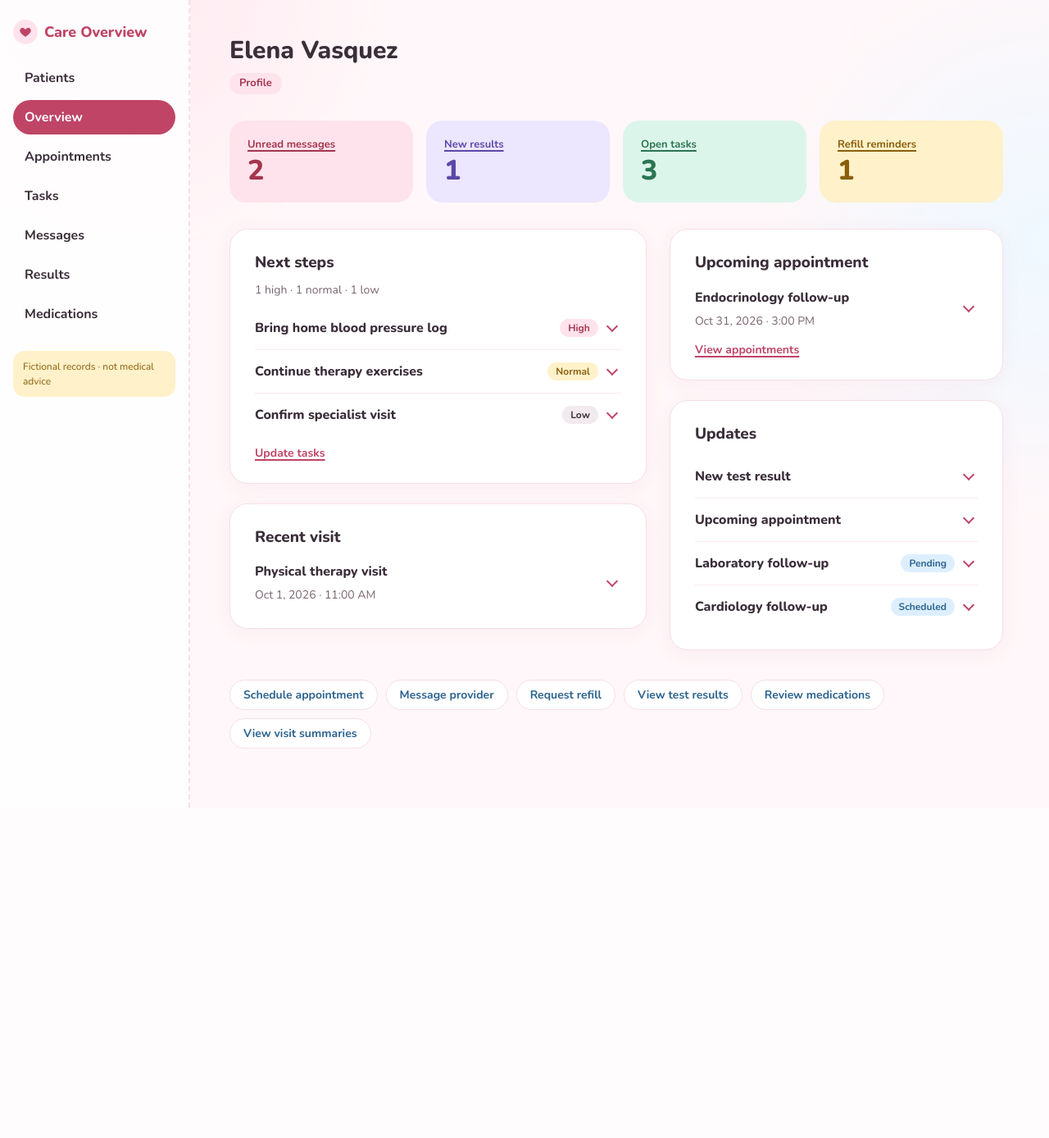
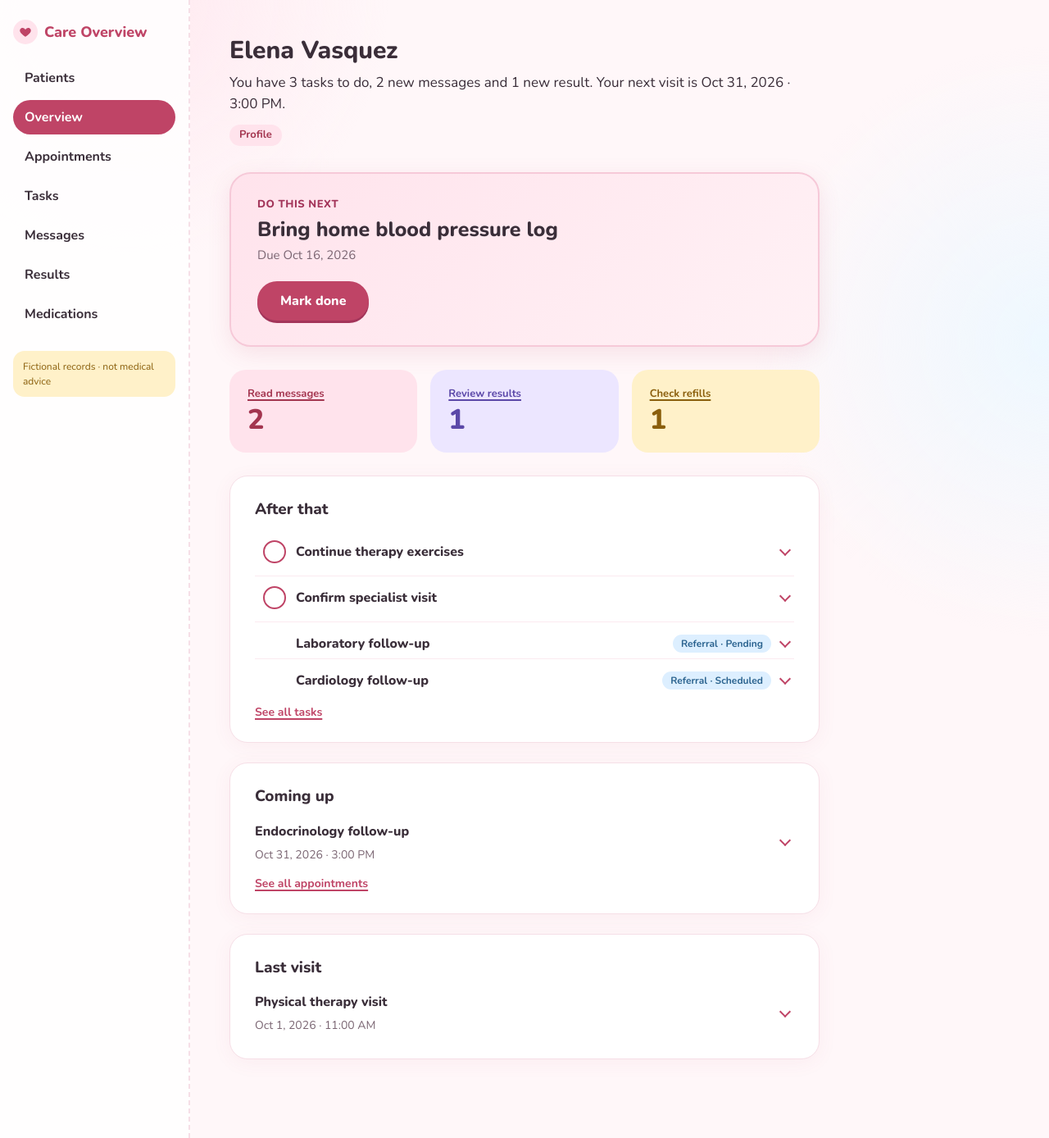
Before and after one commit to AdiSchoolGit/CS514, a Flask app: page /dashboard/3 in a window 1280 px wide. Shown: the whole page at 82% size. Before the commit the page ends 985 px from the top, so only its background shows below. Run offline with Flask 3, Linux system fonts and the light colour scheme; data comes from the database, SQL or seed files in the repository; parts of the project's set-up code (start-up, migrations or seed data) failed here and were passed over.

Commit message:
Simplify the dashboard: do-this-next card, task checklist, one column

```diff
--- a/app.py
+++ b/app.py
@@ -114,6 +114,85 @@ def visit_label(value):
     return label_text(value)
 
 
+PRIORITY_RANK = {"high": 0, "normal": 1, "low": 2}
+
+
+def plural(count, word):
+    return f"{count} {word}" if count == 1 else f"{count} {word}s"
+
+
+def rank_tasks(tasks):
+    return sorted(
+        tasks,
+        key=lambda t: (not t["is_overdue"], PRIORITY_RANK.get(t["priority"], 1), t["due_at"] or ""),
+    )
+
+
+def pick_focus(patient_id, ranked_tasks):
+    top = ranked_tasks[0] if ranked_tasks else None
+    if top and (top["is_overdue"] or top["priority"] == "high"):
+        return task_focus(top)
+    unread = [m for m in db.list_messages(patient_id) if m["status"] == "unread"]
+    if unread:
+        return {
+            "title": unread[0]["subject"],
+            "detail": f"From {unread[0]['provider_name']}",
+            "button": "Read message",
+            "url": url_for("messages", patient_id=patient_id),
+        }
+    new_results = [r for r in db.list_results(patient_id) if r["status"] == "new"]
+    if new_results:
+        return {
+            "title": new_results[0]["test_name"],
+            "detail": "A new result is ready",
+            "button": "View result",
+            "url": url_for("results", patient_id=patient_id),
+        }
+    return task_focus(top) if top else None
+
+
+def task_focus(task):
+    due = format_when(task["due_at"])
+    if not due:
+        detail = "No due date"
+    elif task["is_overdue"]:
+        detail = f"Overdue, was due {due}"
+    else:
+        detail = f"Due {due}"
+    return {
+        "task_id": task["id"],
+        "title": task["title"],
+        "detail": detail,
+        "button": "Mark done",
+        "url": url_for("complete_task", task_id=task["id"]),
+    }
+
+
+def attention_sentence(overview):
+    parts = []
+    if overview["open_task_count"]:
+        text = plural(overview["open_task_count"], "task") + " to do"
+        if overview["overdue_task_count"]:
+            text += f" ({overview['overdue_task_count']} overdue)"
+        parts.append(text)
+    if overview["unread_message_count"]:
+        parts.append(plural(overview["unread_message_count"], "new message"))
+    if overview["new_result_count"]:
+        parts.append(plural(overview["new_result_count"], "new result"))
+    if not parts:
+        return "You're all caught up."
+    if len(parts) == 1:
+        return f"You have {parts[0]}."
+    return f"You have {', '.join(parts[:-1])} and {parts[-1]}."
+
+
+def back_to(default_url):
+    target = request.form.get("next", "")
+    if target.startswith("/") and not target.startswith("//"):
+        return redirect(target)
+    return redirect(default_url)
+
+
 def require_patient(patient_id):
     patient = db.get_patient(patient_id)
     if patient is None:
@@ -192,17 +271,19 @@ def create_app(db_path=None):
     def dashboard(patient_id):
         patient = require_patient(patient_id)
         overview = db.care_overview(patient_id)
+        ranked = rank_tasks(db.list_tasks(patient_id, open_only=True))
+        focus = pick_focus(patient_id, ranked)
+        focus_task_id = focus.get("task_id") if focus else None
         return render_template(
             "dashboard.html",
             patient=patient,
             overview=overview,
+            summary=attention_sentence(overview),
+            focus=focus,
+            later_tasks=[t for t in ranked if t["id"] != focus_task_id],
             recent_visit=db.recent_visit(patient_id),
             upcoming=db.upcoming_appointment(patient_id),
-            tasks=db.list_tasks(patient_id, open_only=True),
-            priorities=db.task_counts_by_priority(patient_id),
             referrals=db.active_referrals(patient_id),
-            notifications=db.open_notifications(patient_id),
-            quick_links=db.quick_links(patient_id),
         )
 
     @app.get("/appointments/<int:patient_id>")
@@ -344,7 +425,7 @@ def create_app(db_path=None):
             flash("Task is already complete.", "error")
         else:
             flash("Task marked complete.", "success")
-        return redirect(url_for("tasks", patient_id=task["patient_id"]))
+        return back_to(url_for("tasks", patient_id=task["patient_id"]))
 
     @app.post("/tasks/<int:task_id>/delete")
     def delete_task(task_id):
--- a/static/styles.css
+++ b/static/styles.css
@@ -205,18 +205,11 @@ p {
   margin-bottom: 32px;
 }
 
-.dashboard-grid {
-  display: grid;
-  grid-template-columns: minmax(0, 1.25fr) minmax(0, 1fr);
-  gap: 0 28px;
-  align-items: start;
-}
-
 .counts {
   display: grid;
   grid-template-columns: repeat(auto-fit, minmax(140px, 1fr));
   gap: 16px;
-  margin: 0;
+  margin: 0 0 28px;
 }
 
 .counts div {
@@ -268,13 +261,6 @@ p {
   font-size: 34px;
   font-weight: 800;
   line-height: 1.1;
-}
-
-.tile-note {
-  margin: 2px 0 0;
-  font-size: 13px;
-  font-weight: 700;
-  opacity: 0.85;
 }
 
 .facts {
@@ -378,10 +364,6 @@ p {
 .record-title {
   font-weight: 800;
   margin-bottom: 4px;
-}
-
-.priority-line {
-  margin: -4px 0 10px;
 }
 
 details.item > summary,
@@ -494,29 +476,6 @@ details.add-form[open] > summary h2 {
   font-size: 14px;
 }
 
-.quick {
-  display: flex;
-  flex-wrap: wrap;
-  gap: 10px;
-  margin-top: 12px;
-}
-
-.quick a {
-  background: var(--surface);
-  border: 1px solid var(--border);
-  color: var(--sky-ink);
-  text-decoration: none;
-  border-radius: 999px;
-  padding: 7px 16px;
-  font-size: 14px;
-  transition: transform 0.15s, background 0.15s;
-}
-
-.quick a:hover {
-  background: var(--sky);
-  transform: translateY(-2px);
-}
-
 .badge {
   display: inline-block;
   background: #f1eaee;
@@ -596,7 +555,16 @@ button:active {
   min-height: 34px;
   padding: 5px 16px;
   font-size: 13px;
-  box-shadow: 0 2px 0 var(--pink-dark);
+  background: var(--surface);
+  color: var(--pink);
+  border: 1.5px solid #f0b8ca;
+  box-shadow: none;
+}
+
+.record form button:hover,
+.row-actions button:hover {
+  background: var(--pink-soft);
+  color: var(--pink-dark);
 }
 
 .button-danger,
@@ -761,10 +729,6 @@ textarea:focus-visible {
     padding: 24px 18px 48px;
   }
 
-  .dashboard-grid {
-    display: block;
-  }
-
   .counts {
     grid-template-columns: repeat(2, minmax(0, 1fr));
   }
@@ -798,7 +762,6 @@ textarea:focus-visible {
     min-height: 44px;
   }
 
-  .quick a,
   details.more > summary {
     display: inline-flex;
     align-items: center;
@@ -823,3 +786,180 @@ textarea:focus-visible {
     font-size: 25px;
   }
 }
+
+.stack {
+  max-width: 720px;
+}
+
+.summary {
+  margin: 0 0 12px;
+  font-size: 17px;
+  line-height: 1.5;
+}
+
+.focus {
+  background: linear-gradient(135deg, #ffe3ec, #fff1f5);
+  border: 2px solid #f6c9d8;
+  border-radius: 26px;
+  padding: 28px 32px 30px;
+  margin-bottom: 28px;
+  box-shadow: 0 8px 28px rgba(191, 68, 102, 0.12);
+}
+
+.focus-label {
+  margin: 0 0 6px;
+  color: var(--pink-dark);
+  font-size: 13px;
+  font-weight: 800;
+  letter-spacing: 0.04em;
+  text-transform: uppercase;
+}
+
+.focus h2 {
+  margin: 0 0 4px;
+  font-size: 25px;
+  line-height: 1.25;
+}
+
+.focus .meta {
+  margin: 0 0 20px;
+  font-size: 15px;
+}
+
+.focus-button {
+  display: inline-flex;
+  align-items: center;
+  min-height: 48px;
+  padding: 10px 28px;
+  font-size: 16px;
+  text-decoration: none;
+}
+
+.focus-done {
+  background: var(--mint);
+  border-color: #bfe8d4;
+  box-shadow: none;
+}
+
+.focus-done .focus-label,
+.focus-done h2 {
+  color: var(--mint-ink);
+}
+
+.focus-done .meta {
+  margin: 0;
+}
+
+.todo {
+  list-style: none;
+  margin: 0;
+  padding: 0;
+}
+
+.todo-row {
+  display: flex;
+  align-items: flex-start;
+  gap: 6px;
+  border-top: 1px solid #fbeaf0;
+  padding: 2px 0;
+}
+
+.todo-row:first-child {
+  border-top: 0;
+}
+
+.todo-row details {
+  flex: 1;
+  min-width: 0;
+  padding-top: 8px;
+}
+
+.todo-note {
+  padding-left: 50px;
+}
+
+.todo-note details {
+  padding-top: 8px;
+}
+
+.check-btn {
+  position: relative;
+  flex: none;
+  width: 44px;
+  height: 44px;
+  min-height: 44px;
+  padding: 0;
+  background: none;
+  border: 0;
+  box-shadow: none;
+}
+
+.check-btn::before {
+  content: "";
+  position: absolute;
+  left: 10px;
+  top: 10px;
+  width: 24px;
+  height: 24px;
+  border: 2.5px solid var(--pink);
+  border-radius: 50%;
+  background: var(--surface);
+  transition: background 0.15s, border-color 0.15s;
+}
+
+.check-btn::after {
+  content: "";
+  position: absolute;
+  left: 19px;
+  top: 14px;
+  width: 6px;
+  height: 11px;
+  border-right: 2.5px solid var(--mint-ink);
+  border-bottom: 2.5px solid var(--mint-ink);
+  transform: rotate(45deg);
+  opacity: 0;
+  transition: opacity 0.15s;
+}
+
+.check-btn:hover,
+.check-btn:active {
+  background: none;
+  transform: none;
+  box-shadow: none;
+}
+
+.check-btn:hover::before,
+.check-btn:focus-visible::before {
+  background: var(--mint);
+  border-color: var(--mint-ink);
+}
+
+.check-btn:hover::after,
+.check-btn:focus-visible::after {
+  opacity: 1;
+}
+
+.check-btn:disabled::before {
+  background: var(--mint);
+  border-color: var(--mint-ink);
+}
+
+.check-btn:disabled::after {
+  opacity: 1;
+}
+
+@media (max-width: 800px) {
+  .focus {
+    padding: 22px 22px 24px;
+    border-radius: 22px;
+  }
+
+  .focus h2 {
+    font-size: 22px;
+  }
+
+  .focus-button {
+    width: 100%;
+    justify-content: center;
+  }
+}
--- a/templates/dashboard.html
+++ b/templates/dashboard.html
@@ -1,70 +1,116 @@
 {% extends "base.html" %}
 {% block title %}{{ patient.name }} · Care Overview{% endblock %}
 {% block content %}
+{% set here = url_for('dashboard', patient_id=patient.id) %}
+<div class="stack">
   <header class="page-header">
     <h1>{{ patient.name }}</h1>
+    <p class="summary">{{ summary }}{% if upcoming %} Your next visit is {{ upcoming.starts_at|when }}.{% endif %}</p>
     <details class="more">
       <summary>Profile</summary>
       <p class="meta">Born {{ patient.dob|when }} · Age {{ patient.age }} · {{ patient.email }} · {{ patient.phone }}</p>
-    <p class="meta">{% if overview.last_visit_at %}Last visit {{ overview.last_visit_at|when }}{% else %}No completed visit{% endif %}</p>
     </details>
   </header>
 
-<section class="overview" aria-labelledby="overview-heading">
-  <h2 id="overview-heading" class="sr-only">Care overview</h2>
-  {% set counts = [
-    ('Unread messages', overview.unread_message_count, url_for('messages', patient_id=patient.id), 'pink', None),
-    ('New results', overview.new_result_count, url_for('results', patient_id=patient.id), 'lavender', None),
-    ('Open tasks', overview.open_task_count, url_for('tasks', patient_id=patient.id), 'mint', overview.overdue_task_count),
-    ('Refill reminders', overview.refill_due_count, url_for('medications', patient_id=patient.id), 'butter', None),
-  ] %}
-  {% set shown = counts | selectattr(1) | list %}
-  {% if shown %}
+  {% if focus %}
+  <section class="focus" aria-labelledby="focus-heading">
+    <p class="focus-label" id="focus-heading">Do this next</p>
+    <h2>{{ focus.title }}</h2>
+    <p class="meta">{{ focus.detail }}</p>
+    {% if focus.task_id %}
+    <form method="post" action="{{ focus.url }}">
+      <input type="hidden" name="next" value="{{ here }}">
+      <button class="button focus-button" type="submit">{{ focus.button }}</button>
+    </form>
+    {% else %}
+    <a class="button focus-button" href="{{ focus.url }}">{{ focus.button }}</a>
+    {% endif %}
+  </section>
+  {% else %}
+  <section class="focus focus-done" aria-labelledby="focus-heading">
+    <p class="focus-label" id="focus-heading">All caught up</p>
+    <h2>Nothing needs your attention</h2>
+    <p class="meta">No open tasks.</p>
+  </section>
+  {% endif %}
+
+  {% set tiles = [
+    ('Read messages', overview.unread_message_count, url_for('messages', patient_id=patient.id), 'pink'),
+    ('Review results', overview.new_result_count, url_for('results', patient_id=patient.id), 'lavender'),
+    ('Check refills', overview.refill_due_count, url_for('medications', patient_id=patient.id), 'butter'),
+  ] | selectattr(1) | list %}
+  {% if tiles %}
   <dl class="counts">
-    {% for label, value, link, color, overdue in shown %}
+    {% for label, value, link, color in tiles %}
     <div class="tile tile-{{ color }}">
       <dt><a href="{{ link }}">{{ label }}</a></dt>
       <dd>{{ value }}</dd>
-      {% if overdue %}<p class="tile-note">{{ overdue }} overdue</p>{% endif %}
     </div>
     {% endfor %}
   </dl>
-  {% else %}
-  <p class="empty">Nothing needs attention right now.</p>
   {% endif %}
-</section>
 
-<div class="dashboard-grid">
-  <div>
+  {% if later_tasks or referrals %}
   <section class="card" aria-labelledby="steps-heading">
-      <h2 id="steps-heading">Next steps</h2>
-      {% if priorities %}
-      <p class="meta priority-line">{% for row in priorities %}{{ row.task_count }} {{ row.priority|label|lower }}{% if not loop.last %} · {% endif %}{% endfor %}</p>
-      {% endif %}
-      {% if tasks %}
-      <ul class="records">
-        {% for task in tasks %}
-        <li class="record">
+    <h2 id="steps-heading">{% if focus %}After that{% else %}Next steps{% endif %}</h2>
+    <ul class="todo">
+      {% for task in later_tasks %}
+      <li class="todo-row">
+        <form method="post" action="{{ url_for('complete_task', task_id=task.id) }}">
+          <input type="hidden" name="next" value="{{ here }}">
+          <button class="check-btn" type="submit" aria-label="Mark done: {{ task.title }}"></button>
+        </form>
         <details class="item">
           <summary>
             <span class="record-title">{{ task.title }}</span>
             {% if task.is_overdue %}<span class="badge badge-overdue">Overdue</span>
-              {% else %}<span class="badge badge-{{ task.priority }}">{{ task.priority|label }}</span>{% endif %}
+            {% elif task.priority == 'high' %}<span class="badge badge-high">High</span>{% endif %}
           </summary>
           <p class="meta">{{ task.task_type|label }} · Due {{ task.due_at|when }}{% if task.visit_at %} · Related visit {{ task.visit_at|when }}{% endif %}</p>
           {% if task.details %}<p>{{ task.details }}</p>{% endif %}
         </details>
       </li>
       {% endfor %}
+      {% for referral in referrals %}
+      <li class="todo-row todo-note">
+        <details class="item">
+          <summary>
+            <span class="record-title">{{ referral.reason }}</span>
+            <span class="badge badge-{{ referral.status }}">Referral · {{ referral.status|label }}</span>
+          </summary>
+          <p class="meta">{{ referral.department_name }} · {{ referral.provider_name }}</p>
+        </details>
+      </li>
+      {% endfor %}
     </ul>
-      <p class="card-link"><a href="{{ url_for('tasks', patient_id=patient.id) }}">Update tasks</a></p>
+    <p class="card-link"><a href="{{ url_for('tasks', patient_id=patient.id) }}">See all tasks</a></p>
+  </section>
+  {% endif %}
+
+  <section class="card" aria-labelledby="upcoming-heading">
+    <h2 id="upcoming-heading">Coming up</h2>
+    {% if upcoming %}
+    <details class="item">
+      <summary>
+        <span class="record-title">{{ upcoming.reason }}</span>
+        <span class="meta">{{ upcoming.starts_at|when }}</span>
+      </summary>
+      <dl class="facts">
+        <div><dt>Provider</dt><dd>{{ upcoming.provider_name }}, {{ upcoming.provider_role }} · {{ upcoming.department_name }}</dd></div>
+        <div><dt>Location</dt><dd>{{ upcoming.location }} · {{ upcoming.visit_type|visit_label }}</dd></div>
+        <div><dt>Check-in</dt><dd>{{ upcoming.check_in_status|label }}</dd></div>
+        {% if upcoming.prep_notes %}<div><dt>Preparation</dt><dd>{{ upcoming.prep_notes }}</dd></div>{% endif %}
+      </dl>
+    </details>
+    <p class="card-link"><a href="{{ url_for('appointments', patient_id=patient.id) }}">See all appointments</a></p>
     {% else %}
-      <p class="empty">No open tasks.</p>
+    <p class="empty">No upcoming appointment.</p>
+    <p class="card-link"><a href="{{ url_for('appointments', patient_id=patient.id) }}">Add an appointment</a></p>
     {% endif %}
   </section>
 
   <section class="card" id="recent-visit" aria-labelledby="visit-heading">
-      <h2 id="visit-heading">Recent visit</h2>
+    <h2 id="visit-heading">Last visit</h2>
     {% if recent_visit %}
     <details class="item">
       <summary>
@@ -85,65 +131,4 @@
     {% endif %}
   </section>
 </div>
-
-  <div>
-    <section class="card" aria-labelledby="upcoming-heading">
-      <h2 id="upcoming-heading">Upcoming appointment</h2>
-      {% if upcoming %}
-      <details class="item">
-        <summary>
-          <span class="record-title">{{ upcoming.reason }}</span>
-          <span class="meta">{{ upcoming.starts_at|when }}</span>
-        </summary>
-        <dl class="facts">
-          <div><dt>Provider</dt><dd>{{ upcoming.provider_name }}, {{ upcoming.provider_role }} · {{ upcoming.department_name }}</dd></div>
-          <div><dt>Location</dt><dd>{{ upcoming.location }} · {{ upcoming.visit_type|visit_label }}</dd></div>
-          <div><dt>Check-in</dt><dd>{{ upcoming.check_in_status|label }}</dd></div>
-          {% if upcoming.prep_notes %}<div><dt>Preparation</dt><dd>{{ upcoming.prep_notes }}</dd></div>{% endif %}
-        </dl>
-      </details>
-      <p class="card-link"><a href="{{ url_for('appointments', patient_id=patient.id) }}">View appointments</a></p>
-      {% else %}
-      <p class="empty">No upcoming appointment.</p>
-      <p class="card-link"><a href="{{ url_for('appointments', patient_id=patient.id) }}">Add an appointment</a></p>
-      {% endif %}
-    </section>
-
-    <section class="card" aria-labelledby="updates-heading">
-      <h2 id="updates-heading">Updates</h2>
-      {% if notifications or referrals %}
-      <ul class="records">
-        {% for note in notifications %}
-        <li class="record">
-          <details class="item">
-            <summary><span class="record-title">{{ note.title }}</span></summary>
-            <p>{{ note.body }}</p>
-            <p class="meta">{{ note.created_at|when }}</p>
-          </details>
-        </li>
-        {% endfor %}
-        {% for referral in referrals %}
-        <li class="record">
-          <details class="item">
-            <summary>
-              <span class="record-title">{{ referral.reason }}</span>
-              <span class="badge badge-{{ referral.status }}">{{ referral.status|label }}</span>
-            </summary>
-            <p class="meta">Referral · {{ referral.department_name }} · {{ referral.provider_name }}</p>
-          </details>
-        </li>
-        {% endfor %}
-      </ul>
-      {% else %}
-      <p class="empty">No new updates.</p>
-      {% endif %}
-    </section>
-  </div>
-</div>
-
-<nav class="quick" aria-label="Quick access">
-  {% for link in quick_links %}
-  <a href="{{ link.path }}">{{ link.label }}</a>
-  {% endfor %}
-</nav>
 {% endblock %}
```
Also changed, not shown: tests/test_dashboard_focus.py (added, +85 -0 lines). Lines whose indentation alone changed are shown as unchanged.
